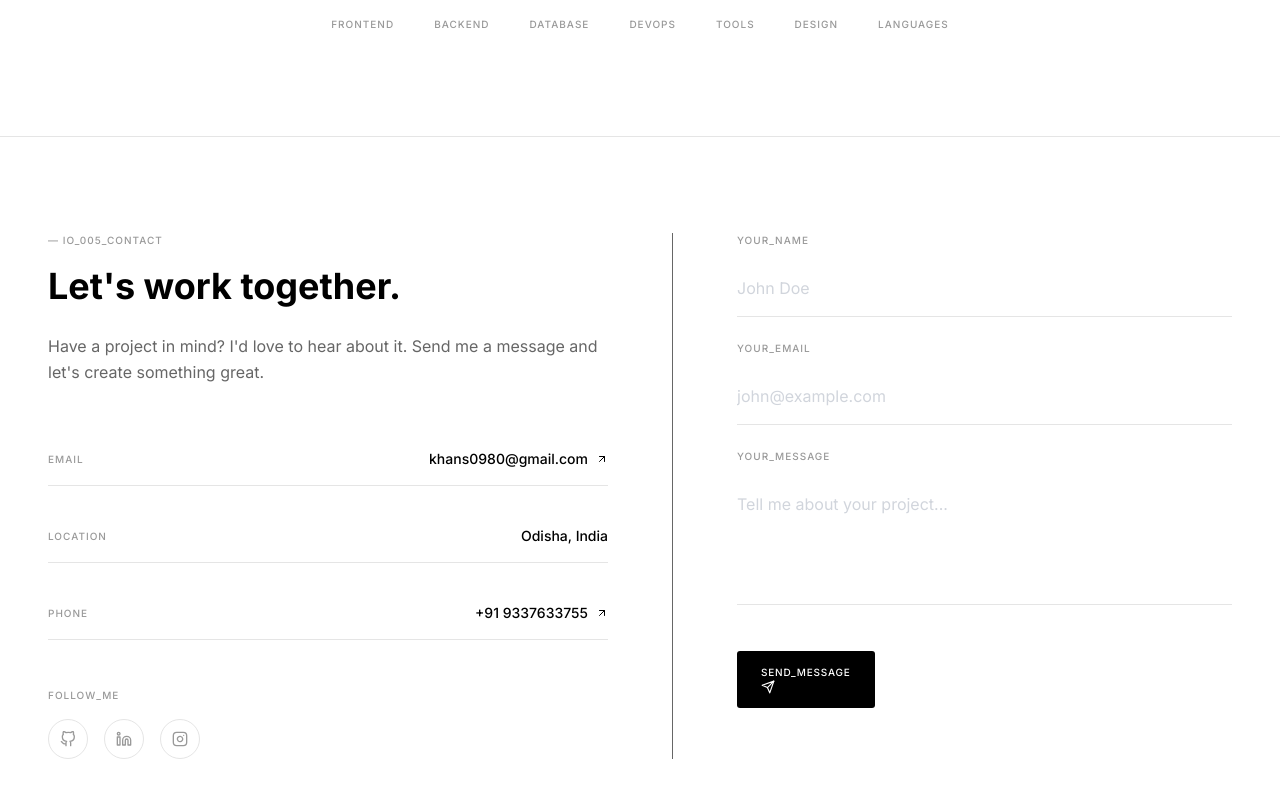
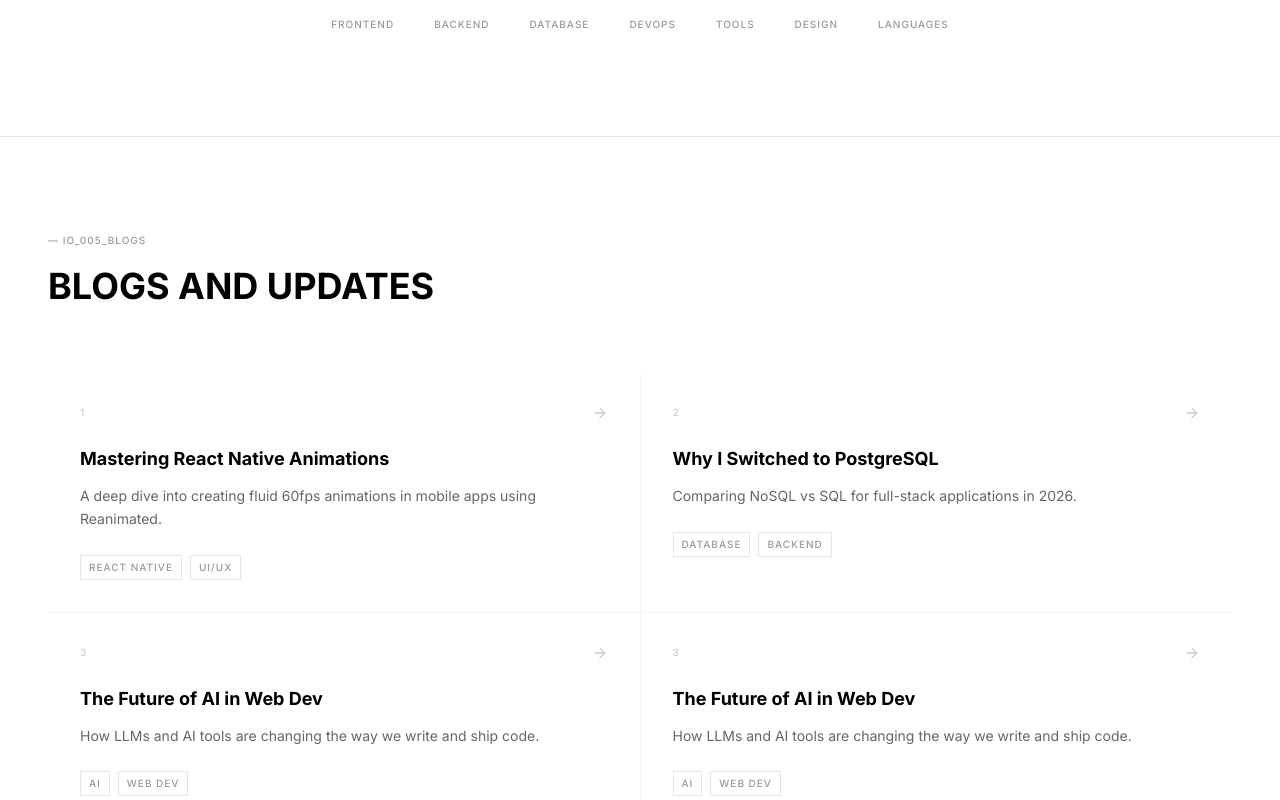
Before and after one commit to shahid0980/my-portfolio, a React (Vite) app: page / in a window 1280 px wide. Shown: the part 3300-4100 px from the top of the page. Built offline with nearby package versions, Linux system fonts and the light colour scheme; no server answers.

Commit message:
added blog section

```diff
--- a/src/App.tsx
+++ b/src/App.tsx
@@ -5,6 +5,7 @@ import Freelancer from "./components/sections/Freelancer";
 import Skills from "./components/sections/Skills";
 import Contact from "./components/sections/Contact";
 import Footer from "./components/layout/Footer";
+import BlogSection from "./components/sections/Blog";
 
 function App() {
   return (
@@ -15,6 +16,7 @@ function App() {
         <About />
         <Freelancer />
         <Skills />
+        <BlogSection />
         <Contact />
       </main>
       <Footer />
--- /dev/null
+++ b/src/components/sections/Blog.tsx
@@ -0,0 +1,120 @@
+import { motion } from "framer-motion";
+import { FiArrowRight } from "react-icons/fi";
+
+const blogPosts = [
+    {
+        id: 1,
+        title: "Mastering React Native Animations",
+        description: "A deep dive into creating fluid 60fps animations in mobile apps using Reanimated.",
+        date: "March 15, 2026",
+        tags: ["React Native", "UI/UX"],
+        link: "#"
+    },
+    {
+        id: 2,
+        title: "Why I Switched to PostgreSQL",
+        description: "Comparing NoSQL vs SQL for full-stack applications in 2026.",
+        date: "Feb 28, 2026",
+        tags: ["Database", "Backend"],
+        link: "#"
+    },
+    {
+        id: 3,
+        title: "The Future of AI in Web Dev",
+        description: "How LLMs and AI tools are changing the way we write and ship code.",
+        date: "Jan 12, 2026",
+        tags: ["AI", "Web Dev"],
+        link: "#"
+    },
+    {
+        id: 3,
+        title: "The Future of AI in Web Dev",
+        description: "How LLMs and AI tools are changing the way we write and ship code.",
+        date: "Jan 12, 2026",
+        tags: ["AI", "Web Dev"],
+        link: "#"
+    },
+    {
+        id: 4,
+        title: "The Future of AI in Web Dev",
+        description: "How LLMs and AI tools are changing the way we write and ship code.",
+        date: "Jan 12, 2026",
+        tags: ["AI", "Web Dev"],
+        link: "#"
+    }
+];
+
+const BlogSection = () => {
+    return (
+        <section id="blog" className="py-24 px-6 lg:px-12 border-t dark-border dark-bg">
+            <div className="max-w-7xl mx-auto">
+                {/* Header */}
+                <motion.div
+                    initial={{ opacity: 0, y: 20 }}
+                    whileInView={{ opacity: 1, y: 0 }}
+                    viewport={{ once: true }}
+                    transition={{ duration: 0.5 }}
+                    className="mb-16"
+                >
+                    <p className="text-label dark-text-muted mb-4">— IO_005_BLOGS</p>
+                    <h2 className="text-3xl md:text-4xl font-bold dark-text-primary leading-tight">
+                        BLOGS AND UPDATES
+                    </h2>
+                </motion.div>
+
+                {/* Services List */}
+                <div className="grid md:grid-cols-2 gap-px bg-gray-100 dark:bg-[#222]">
+                    {blogPosts.map((post, index) => (
+                        <motion.div
+                            key={post.id}
+                            initial={{ opacity: 0 }}
+                            whileInView={{ opacity: 1 }}
+                            viewport={{ once: true }}
+                            transition={{ duration: 0.5, delay: index * 0.1 }}
+                            className="dark-bg p-8 hover:bg-gray-50 dark:hover:bg-[#111113] transition-colors group"
+                        >
+                            <div className="flex items-start justify-between mb-6">
+                                <span className="text-label dark-text-muted opacity-50">{post.id}</span>
+                                <FiArrowRight className="dark-text-muted opacity-50 group-hover:dark-text-primary group-hover:opacity-100 transition-all" size={16} />
+                            </div>
+                            <h3 className="text-lg font-bold dark-text-primary mb-3">{post.title}</h3>
+                            <p className="text-sm dark-text-secondary leading-relaxed mb-6">
+                                {post.description}
+                            </p>
+                            <div className="flex flex-wrap gap-2">
+                                {post.tags.map((tag) => (
+                                    <span
+                                        key={tag}
+                                        className="text-label dark-text-muted px-2 py-1 border dark-border"
+                                    >
+                                        {tag}
+                                    </span>
+                                ))}
+                            </div>
+                        </motion.div>
+                    ))}
+                </div>
+
+                {/* CTA */}
+                <motion.div
+                    initial={{ opacity: 0, y: 20 }}
+                    whileInView={{ opacity: 1, y: 0 }}
+                    viewport={{ once: true }}
+                    transition={{ duration: 0.5 }}
+                    className="mt-16 pt-16 border-t dark-border text-center"
+                >
+                    <p className="text-label dark-text-muted mb-4">START_A_PROJECT()</p>
+                    <p className="dark-text-secondary mb-8 max-w-lg mx-auto">
+                        Have a project in mind? Let's discuss how I can help bring your ideas to life.
+                    </p>
+                    <a href="#contact" className="btn-primary inline-flex items-center gap-2">
+                        GET_IN_TOUCH
+                        <FiArrowRight size={14} />
+                    </a>
+                </motion.div>
+            </div>
+        </section>
+    );
+};
+
+export default BlogSection;
--- a/src/components/sections/Contact.tsx
+++ b/src/components/sections/Contact.tsx
@@ -1,6 +1,9 @@
 import { useState, type FormEvent, type ChangeEvent } from "react";
 import { motion } from "framer-motion";
-import { FiSend, FiGithub, FiLinkedin, FiInstagram, FiArrowUpRight } from "react-icons/fi";
+import { FiSend, FiArrowUpRight } from "react-icons/fi";
+import { contactInfo, socialLinks } from "../../data/personalDetails";
+
+
 
 interface FormData {
   name: string;
@@ -8,17 +11,7 @@ interface FormData {
   message: string;
 }
 
-const contactInfo = [
-  { label: "EMAIL", value: "khans0980@gmail.com", href: "mailto:khans0980@gmail.com" },
-  { label: "LOCATION", value: "Odisha, India" },
-  { label: "PHONE", value: "+91 9337633755", href: "tel:+919337633755" },
-];
 
-const socialLinks = [
-  { icon: FiGithub, href: "https://github.com/shahid0980", label: "GitHub" },
-  { icon: FiLinkedin, href: "https://www.linkedin.com/in/shahid-khan-073157157/", label: "LinkedIn" },
-  { icon: FiInstagram, href: "https://www.instagram.com/shahid_khan__0980/", label: "Instagram" },
-];
 
 export default function Contact() {
   const [formData, setFormData] = useState<FormData>({
--- a/src/components/sections/Freelancer.tsx
+++ b/src/components/sections/Freelancer.tsx
@@ -1,32 +1,6 @@
 import { motion } from "framer-motion";
 import { FiArrowRight } from "react-icons/fi";
-
-const services = [
-  {
-    number: "01",
-    title: "FRONTEND_DEVELOPMENT",
-    description: "Building fast, interactive web applications using React, Next.js, and modern JavaScript frameworks.",
-    tags: ["React", "Next.js", "TypeScript", "Tailwind"],
-  },
-  {
-    number: "02",
-    title: "BACKEND_DEVELOPMENT",
-    description: "Developing robust APIs and server-side applications with Node.js, Express, and modern database solutions.",
-    tags: ["Node.js", "Express", "GraphQL", "REST"],
-  },
-  {
-    number: "03",
-    title: "DATABASE_DESIGN",
-    description: "Designing efficient database schemas and optimizing queries for scalable applications.",
-    tags: ["MongoDB", "PostgreSQL", "Redis", "ORM"],
-  },
-  {
-    number: "04",
-    title: "CLOUD_DEPLOYMENT",
-    description: "Deploying and managing applications using modern cloud platforms and containerization.",
-    tags: ["AWS", "Docker", "CI/CD", "Vercel"],
-  },
-];
+import { services } from "../../data/services";
 
 export default function Freelancer() {
   return (
--- a/src/components/sections/Hero.tsx
+++ b/src/components/sections/Hero.tsx
@@ -1,5 +1,5 @@
 import { motion } from "framer-motion";
-import { FiGithub, FiLinkedin, FiInstagram, FiArrowRight, FiArrowUpRight, FiMapPin, FiCalendar, FiExternalLink, FiStar, FiGitBranch, FiArrowDown } from "react-icons/fi";
+import { FiGithub, FiLinkedin, FiInstagram, FiArrowRight, FiMapPin, FiCalendar, FiExternalLink, FiStar, FiGitBranch, FiArrowDown } from "react-icons/fi";
 import { useGitHubData } from "../../hooks/github";
 
 
@@ -24,6 +24,7 @@ export default function GitHubProfile() {
   console.log("Contribution Grid:", contributionGrid);
   console.log("Total Commits:", totalCommits);
   console.log("Repos:", repos);
+  console.log("Profile:", profile);
 
   const joinYear = profile?.created_at
     ? new Date(profile.created_at).getFullYear()
--- /dev/null
+++ b/src/data/personalDetails.ts
@@ -0,0 +1,25 @@
+import { FiGithub, FiLinkedin, FiInstagram } from "react-icons/fi";
+
+export const contactInfo = [
+  {
+    label: "EMAIL",
+    value: "khans0980@gmail.com",
+    href: "mailto:khans0980@gmail.com",
+  },
+  { label: "LOCATION", value: "Odisha, India" },
+  { label: "PHONE", value: "+91 9337633755", href: "tel:+919337633755" },
+];
+
+export const socialLinks = [
+  { icon: FiGithub, href: "https://github.com/shahid0980", label: "GitHub" },
+  {
+    icon: FiLinkedin,
+    href: "https://www.linkedin.com/in/shahid-khan-073157157/",
+    label: "LinkedIn",
+  },
+  {
+    icon: FiInstagram,
+    href: "https://www.instagram.com/shahid_khan__0980/",
+    label: "Instagram",
+  },
+];
--- /dev/null
+++ b/src/data/services.ts
@@ -0,0 +1,30 @@
+export const services = [
+  {
+    number: "01",
+    title: "FRONTEND_DEVELOPMENT",
+    description:
+      "Building fast, interactive web applications using React, Next.js, and modern JavaScript frameworks.",
+    tags: ["React", "Next.js", "TypeScript", "Tailwind"],
+  },
+  {
+    number: "02",
+    title: "BACKEND_DEVELOPMENT",
+    description:
+      "Developing robust APIs and server-side applications with Node.js, Express, and modern database solutions.",
+    tags: ["Node.js", "Express", "GraphQL", "REST"],
+  },
+  {
+    number: "03",
+    title: "DATABASE_DESIGN",
+    description:
+      "Designing efficient database schemas and optimizing queries for scalable applications.",
+    tags: ["MongoDB", "PostgreSQL", "Redis", "ORM"],
+  },
+  {
+    number: "04",
+    title: "CLOUD_DEPLOYMENT",
+    description:
+      "Deploying and managing applications using modern cloud platforms and containerization.",
+    tags: ["AWS", "Docker", "CI/CD", "Vercel"],
+  },
+];
```
